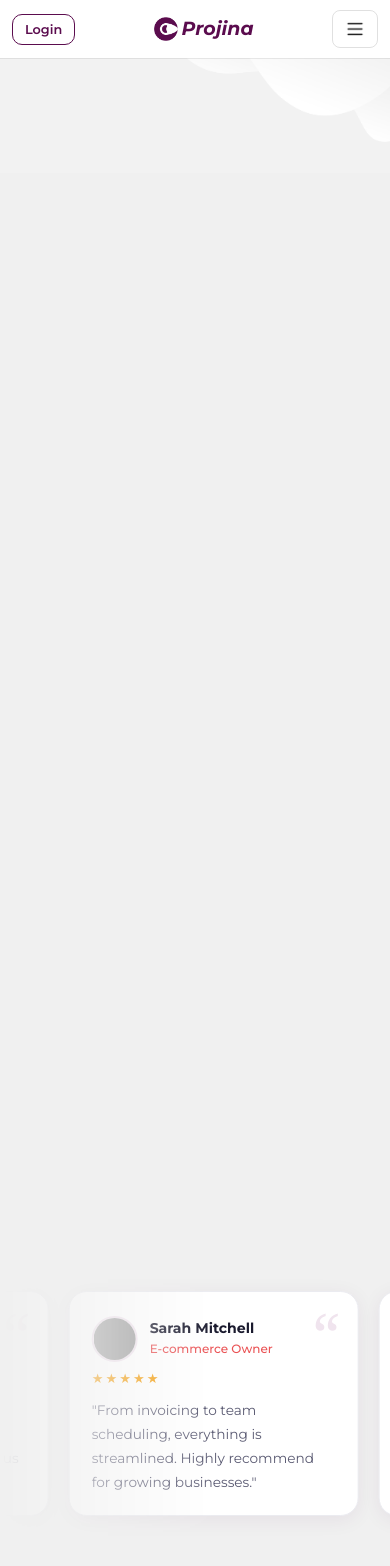
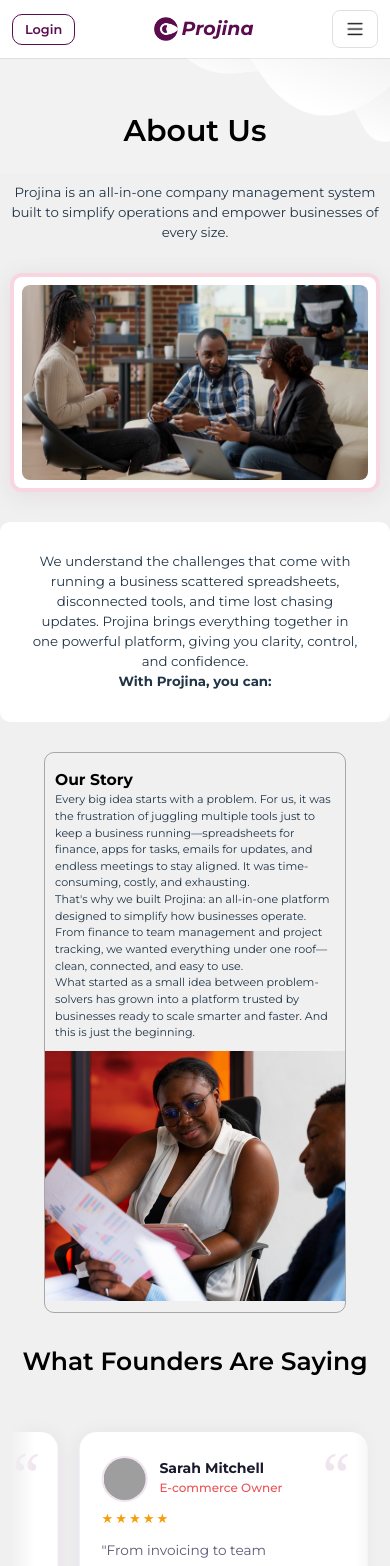
Before and after one commit to CarlTeclancing/projina-lp, a React (Vite) app: page /about in a window 390 px wide. Shown: the top 1566 px of the page. Built offline with nearby package versions, Linux system fonts and the light colour scheme; grey boxes are pictures that could not be loaded.

Commit message:
fix: responsive about/testimonials mobile layout + content rendering

```diff
--- a/src/LandingPage.jsx
+++ b/src/LandingPage.jsx
@@ -157,7 +157,16 @@
                     </div>
                 </div>
                 <div>
-                    <video src="" type="video/mp4" controls className={styles.section2Video} />
+                    <video
+                        controls
+                        className={styles.section2Video}
+                    >
+                        <source
+                            src="https://interactive-examples.mdn.mozilla.net/media/cc0-videos/flower.mp4"
+                            type="video/mp4"
+                        />
+                        Your browser does not support the video tag.
+                    </video>
                 </div>
             </div>
 
--- a/src/components/Footer.jsx
+++ b/src/components/Footer.jsx
@@ -1,6 +1,5 @@
 import React from "react";
 import '../styles/footerStyles.css'
-import styles from '../styles/landingStyles.module.css'
 
 import iconWhite from '../assets/icon-white.png'
 import { useNavigate } from "react-router-dom";
--- a/src/styles/aboutStyles.css
+++ b/src/styles/aboutStyles.css
@@ -1,14 +1,15 @@
 .about-container{
     /* border: solid 1px red; */
-    width: fit-content;
+    width: 100%;
     margin: auto;
-    padding:100px 0px;
+    padding:100px 16px;
     display: flex;
     flex-direction: column;
     align-items: center;
     max-width: 1200px;
     gap: 30px;
     justify-content: center;
+    box-sizing: border-box;
 }
 
 .about-title{
@@ -16,6 +17,49 @@
     font-size: 40px;
     font-weight: 600;
 }
+
+@media only screen and (max-width: 768px) {
+    .about-container {
+        padding: 60px 12px 40px;
+        width: 100%;
+        max-width: 100vw;
+        align-items: center;
+    }
+
+    .about-title {
+        font-size: 30px;
+    }
+
+    .dashboardScreenshot {
+        max-width: 95vw;
+        padding: 12px;
+        border-width: 6px;
+        border-radius: 14px;
+    }
+
+    .dashboardScreenshotImg {
+        width: 100%;
+        object-fit: cover;
+    }
+
+    .testimonials-container {
+        padding: 10px 6px 20px;
+        width: 100%;
+        max-width: 95vw;
+    }
+
+    .testimonials-slider {
+        animation: testimonial-marquee 32s linear infinite;
+        padding: 10px 0;
+    }
+
+    .about-block {
+        min-width: 260px;
+        max-width: 100%;
+        width: 80vw;
+    }
+}
+
 
 
 /* ═══════════════════════════════════════════════════════
```
